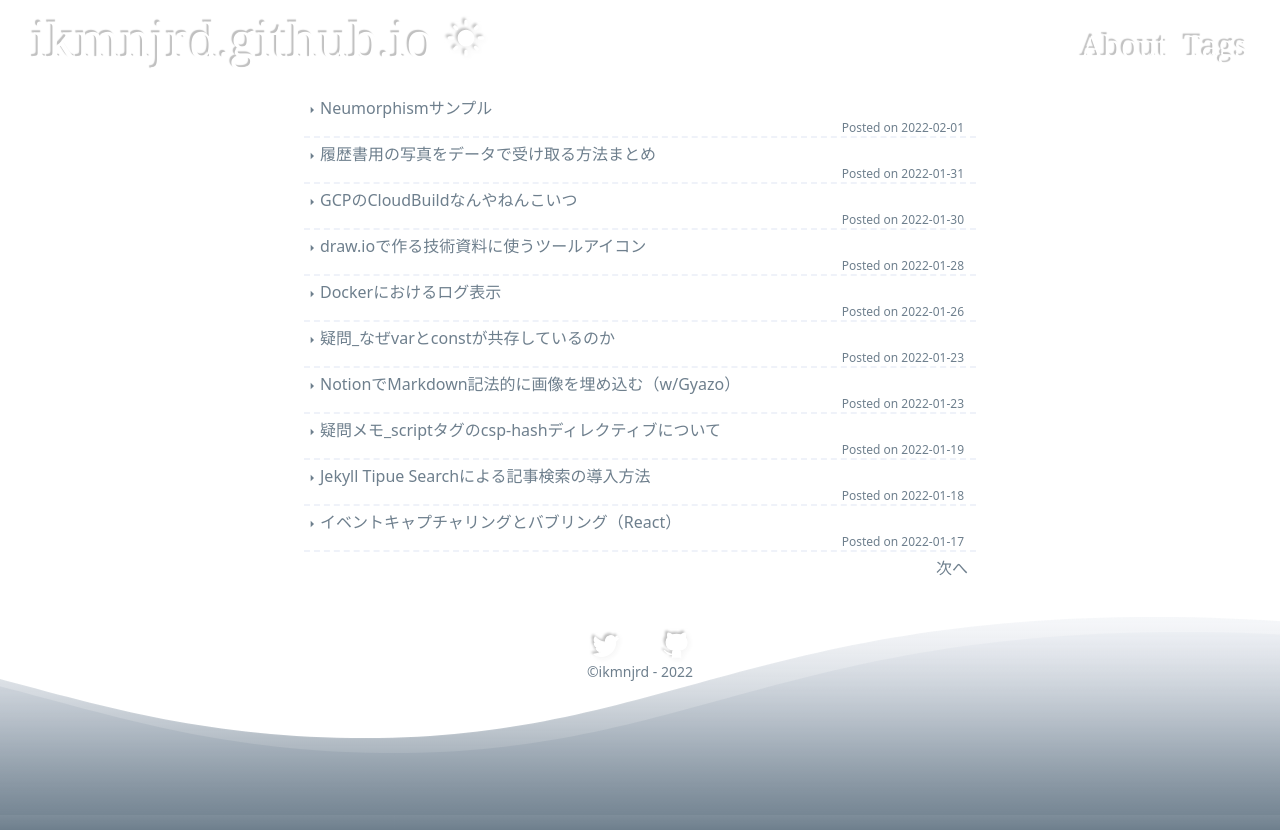
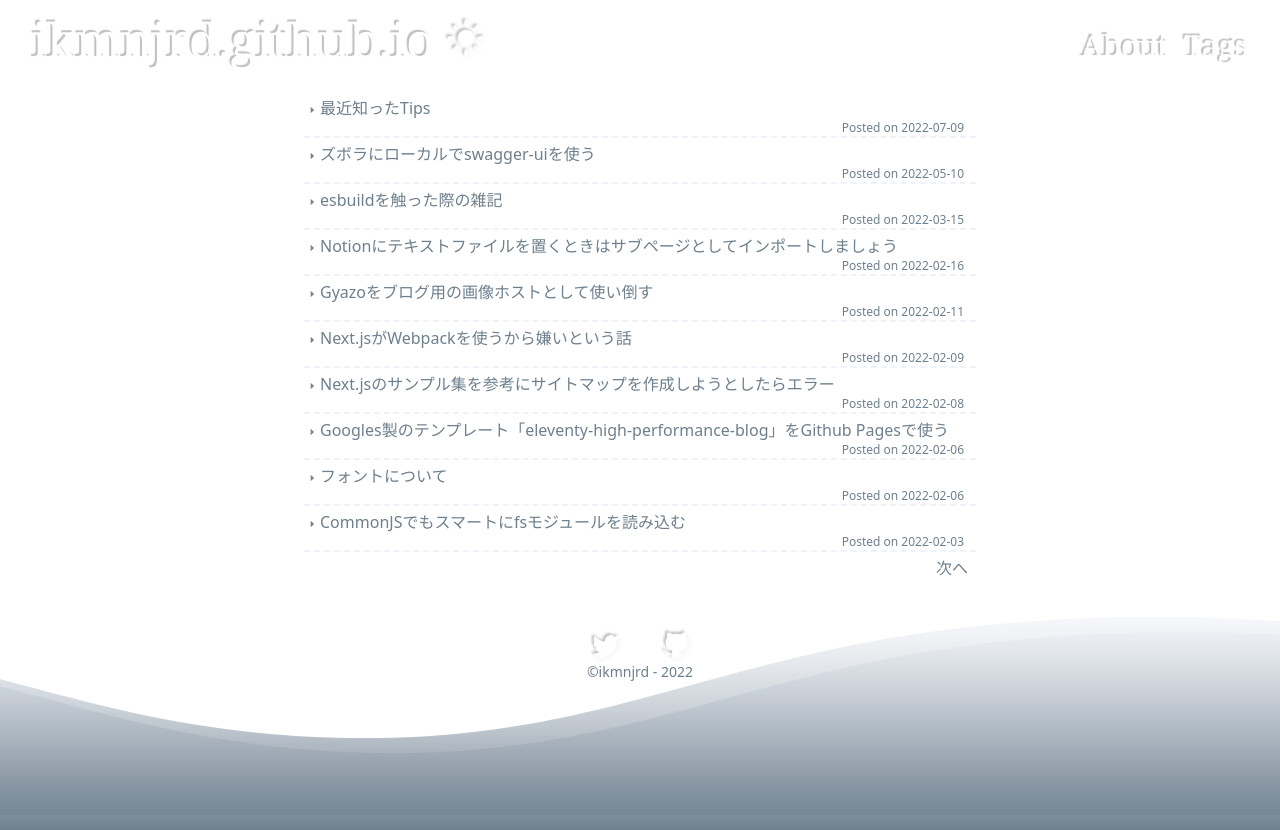
Before and after one commit to ikmnjrd/ikmnjrd.github.io, a Next.js app: page / in a window 1280 px wide. Built offline with nearby package versions, Linux system fonts and the light colour scheme.

Commit message:
fix: 最新の記事が表示されない件を修正

```diff
--- a/src/pages/index.tsx
+++ b/src/pages/index.tsx
@@ -24,7 +24,7 @@ export default function Home({
 }) {
   const router = useRouter()
   const { p } = router.query
-  const pageIndex = Number(p ?? 1)
+  const pageIndex = Number(p ?? 0)
   return (
     <>
       <TitleHead title={'Top'} />
@@ -46,7 +46,7 @@ export default function Home({
       </ul>
       <div className="flex justify-between">
         <div>
-          {pageIndex > 1 && (
+          {pageIndex > 0 && (
             <span className="mx-2">
               <Link href={`?p=${pageIndex - 1}`}>
                 前へ
```
